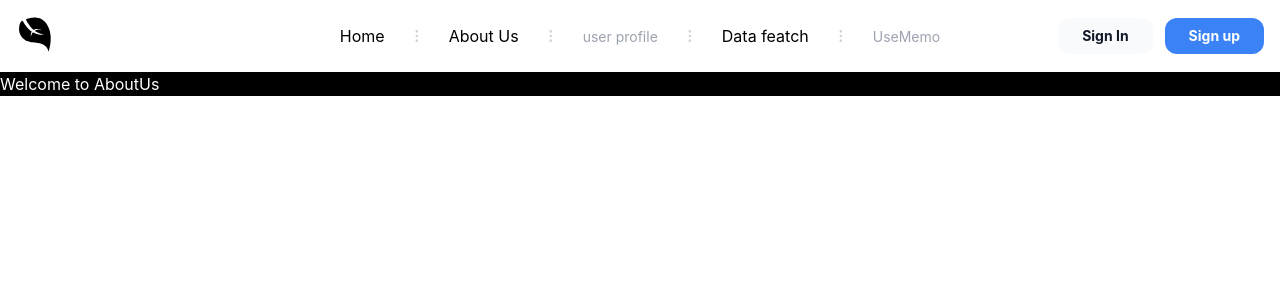
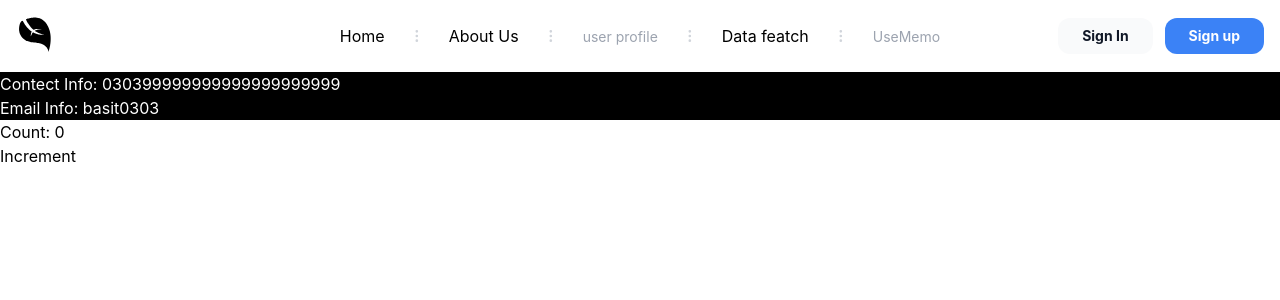
Before and after one commit to basit2023/Reactjs-intern, a React (Create React App) app in the folder react-intern/: page /About in a window 1280 px wide. Shown: the top 300 px of the page. Built offline with nearby package versions, Linux system fonts and the light colour scheme.

Commit message:
code updated

```diff
--- a/react-intern/src/App.js
+++ b/react-intern/src/App.js
@@ -1,4 +1,4 @@
-import React from 'react';
+import React, {useState} from 'react';
 import { BrowserRouter as Router, Route, Routes, Link } from 'react-router-dom';
 import Home from './components/Home';
 import AboutUs from './components/AboutUs';
@@ -7,6 +7,14 @@ import Header from './components/Header';
 import UseEff from './components/UseEff';
 import UseMem from './components/UseMem';
 function App() {
+
+  const email=""
+  const number="030399999999999999999999"
+  const [count, setCount] = useState(0)
+
+  function increment() {
+     setCount(count + 1);
+  }
   return (
 	// <Header/>
     <Router>
@@ -67,7 +75,8 @@ function App() {
 
       <Routes>
         <Route path="/home" element={<Home />} />
-        <Route path="/About" element={<AboutUs />} />
+        {/* <Route path="/About" element={<AboutUs number={number}/>} /> */}
+        <Route path="/About" element={<AboutUs number={number} count={count} pressme={increment}/>} />
         <Route path="/userprofile" element={<UserProfile />} />
         <Route path="/data" element={<UseEff />} />
         <Route path="/usememo" element={<UseMem />} />
--- a/react-intern/src/components/AboutUs.js
+++ b/react-intern/src/components/AboutUs.js
@@ -1,9 +1,16 @@
 import React from 'react'
 
-const AboutUs = () => {
+const AboutUs = ({number, email="basit0303", count, pressme}) => {
+  console.log("the data is from props is:",number)
   return (
-    <div className='bg-black text-white h-100 w-100'> Welcome to AboutUs</div>
+    <>
+    <div className='bg-black text-white h-100 w-100'> Contect Info: {number}</div>
+    <div className='bg-black text-white h-100 w-100'> Email Info: {email}</div>
+    <p>Count: {count}</p>
+      <button onClick={pressme}>Increment</button>
+    </>
   )
+
 }
 
 export default AboutUs
```
